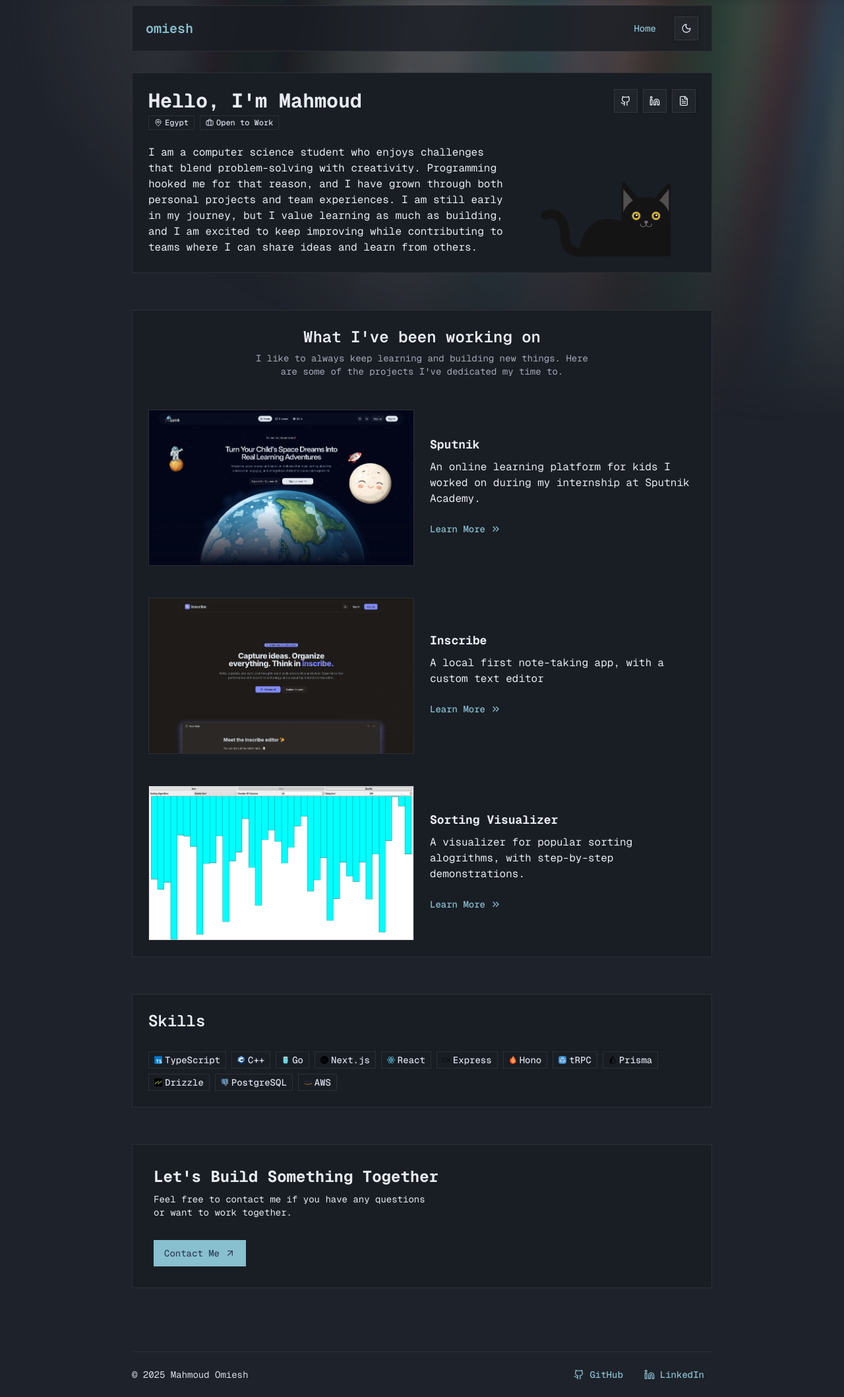
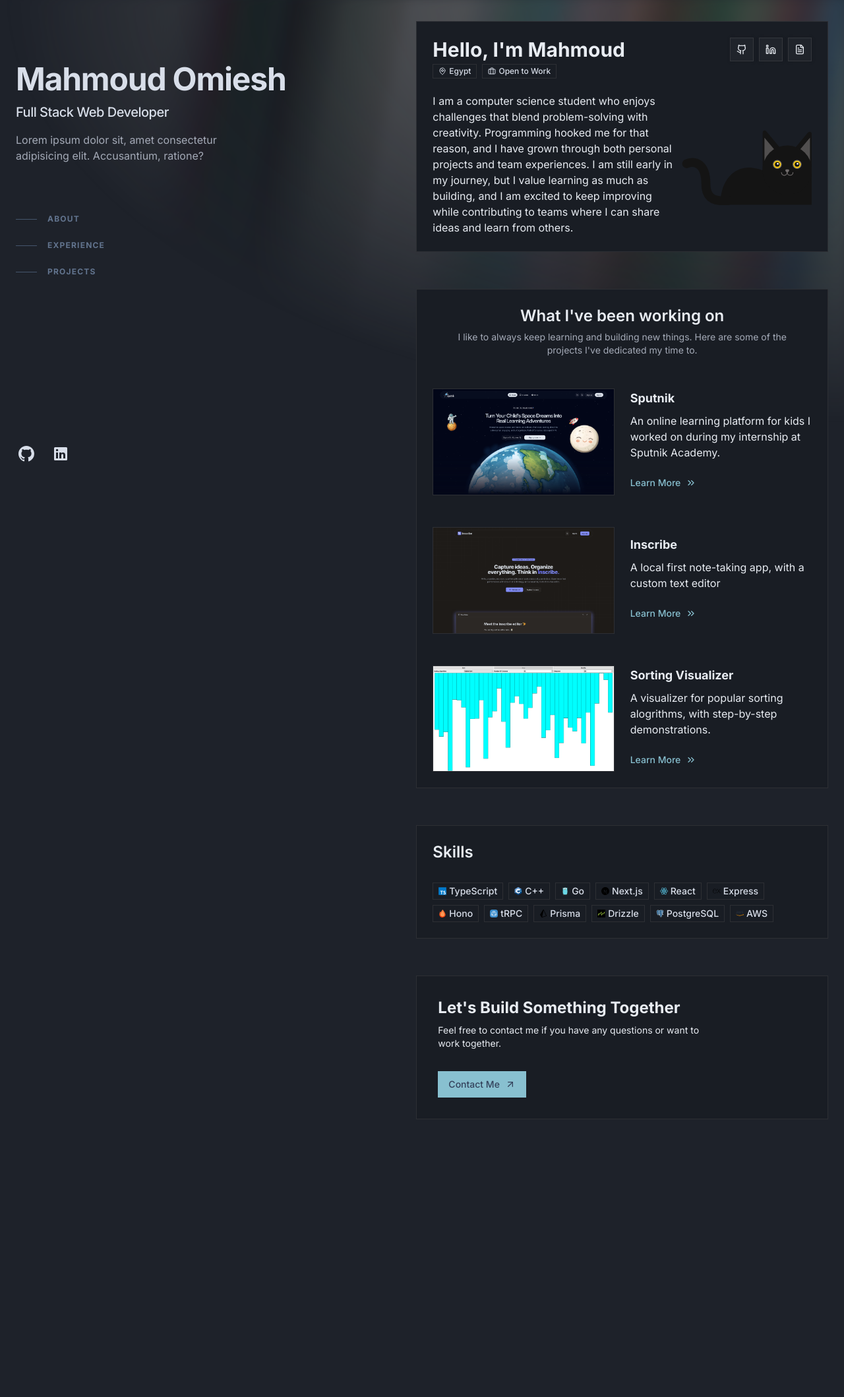
Before and after one commit to MahmoudOmiesh/portfolio, a Next.js app: page / in a window 1280 px wide. Shown: the whole page at 66% size. After the commit the page ends 1793 px from the top, so only its background shows below. Built offline with nearby package versions, Linux system fonts and the light colour scheme.

Commit message:
feat: new header

```diff
--- a/src/app/layout.tsx
+++ b/src/app/layout.tsx
@@ -18,7 +18,7 @@ const geistMono = Geist_Mono({
   variable: "--font-mono",
 });
 
-const geist = Inter({
+const inter = Inter({
   subsets: ["latin"],
   variable: "--font-sans",
 });
@@ -29,20 +29,19 @@ export default function RootLayout({
   return (
     <html
       lang="en"
-      className={`${geist.variable} ${geistMono.variable}`}
+      className={`${inter.variable} ${geistMono.variable}`}
       suppressHydrationWarning
     >
-      <body className="font-mono">
+      <body className="font-sans">
         <ThemeProvider
           attribute="class"
           defaultTheme="dark"
           enableSystem={false}
           disableTransitionOnChange
         >
-          <MaxWidthWrapper className="flex min-h-screen flex-col">
+          <MaxWidthWrapper className="flex min-h-screen justify-between gap-4">
             <Header />
             <main className="flex flex-1 flex-col">{children}</main>
-            <Footer />
           </MaxWidthWrapper>
         </ThemeProvider>
       </body>
--- a/src/components/footer.tsx
+++ /dev/null
@@ -1,28 +0,0 @@
-import { GithubIcon, LinkedinIcon } from "lucide-react";
-import { Button } from "./ui/button";
-
-export function Footer() {
-  return (
-    <footer className="flex flex-col items-center justify-between gap-2 border-t py-4 text-sm sm:flex-row">
-      <p>&copy; {new Date().getFullYear()} Mahmoud Omiesh</p>
-      <ul className="flex gap-2">
-        <li>
-          <Button variant="link" asChild>
-            <a href="https://github.com/MahmoudOmiesh" target="_blank">
-              <GithubIcon />
-              GitHub
-            </a>
-          </Button>
-        </li>
-        <li>
-          <Button variant="link" asChild>
-            <a href="https://linkedin.com/in/mahmoud-omiesh" target="_blank">
-              <LinkedinIcon />
-              LinkedIn
-            </a>
-          </Button>
-        </li>
-      </ul>
-    </footer>
-  );
-}
--- a/src/components/header.tsx
+++ b/src/components/header.tsx
@@ -1,52 +1,82 @@
 "use client";
 
 import Link from "next/link";
-import { Button } from "./ui/button";
-import { usePathname } from "next/navigation";
-import { cn } from "~/lib/utils";
-import { ThemeToggle } from "./theme-toggle";
+import { GitHubIcon, LinkedInIcon } from "./tech-icons";
 
-const HEADER_LINKS = [
+const NAV_LINKS = [
   {
-    label: "Home",
-    href: "/",
+    label: "About",
+    href: "#about",
   },
-  // {
-  //   label: "Blog",
-  //   href: "/blog",
-  // },
+  {
+    label: "Experience",
+    href: "#experience",
+  },
+  {
+    label: "Projects",
+    href: "#projects",
+  },
+];
+
+const SOCIAL_LINKS = [
+  {
+    label: "GitHub",
+    icon: GitHubIcon,
+    href: "https://github.com/MahmoudOmiesh",
+  },
+  {
+    label: "LinkedIn",
+    icon: LinkedInIcon,
+    href: "https://linkedin.com/in/mahmoud-omiesh",
+  },
 ];
 
 export function Header() {
-  const pathname = usePathname();
-
   return (
-    <header className="supports-[backdrop-filter]:bg-card/80 bg-card sticky top-2 z-50 mb-2 flex items-center justify-between border p-5 py-4 backdrop-blur">
-      <Link href="/" className="text-primary relative text-xl font-semibold">
-        omiesh
-      </Link>
-      <div className="flex items-center gap-4">
-        <nav>
-          <ul className="flex items-center">
-            {HEADER_LINKS.map((link) => (
-              <li key={link.href}>
-                <Button
-                  variant="link"
-                  size="sm"
-                  className={cn(
-                    "text-card-foreground",
-                    pathname === link.href && "text-primary",
-                  )}
-                  asChild
-                >
-                  <Link href={link.href}>{link.label}</Link>
-                </Button>
-              </li>
-            ))}
-          </ul>
-        </nav>
-        <ThemeToggle />
+    <header className="sticky top-0 flex max-h-screen w-[48%] flex-col justify-between py-24">
+      <div>
+        <h1 className="text-4xl font-bold tracking-tight sm:text-5xl">
+          <Link href="/">Mahmoud Omiesh</Link>
+        </h1>
+        <h2 className="mt-3 text-lg font-medium tracking-tight sm:text-xl">
+          Full Stack Web Developer
+        </h2>
+        <p className="text-muted-foreground mt-4 max-w-xs leading-normal">
+          Lorem ipsum dolor sit, amet consectetur adipisicing elit. Accusantium,
+          ratione?
+        </p>
+        <ul className="mt-16 w-max">
+          {NAV_LINKS.map((link) => (
+            <li key={link.href}>
+              <a
+                className="group flex items-center gap-4 py-3"
+                href={link.href}
+              >
+                <span className="h-px w-8 bg-slate-600 transition-all group-hover:w-16 group-hover:bg-slate-200 group-focus-visible:w-16 group-focus-visible:bg-slate-200 group-[.active]:w-16 group-[.active]:bg-slate-200"></span>
+                <span className="text-xs font-bold tracking-widest text-slate-500 uppercase group-hover:text-slate-200 group-focus-visible:text-slate-200 group-[.active]:text-slate-200">
+                  {link.label}
+                </span>
+              </a>
+            </li>
+          ))}
+        </ul>
       </div>
+      <ul className="flex items-center gap-5">
+        {SOCIAL_LINKS.map((link) => (
+          <li key={link.href} className="shrink-0">
+            <a
+              className="block p-1 hover:text-slate-200"
+              href={link.href}
+              target="_blank"
+              rel="noreferrer noopener"
+              title={link.label}
+            >
+              <span className="sr-only">{link.label}</span>
+              <link.icon className="size-6" />
+            </a>
+          </li>
+        ))}
+      </ul>
     </header>
   );
 }
--- a/src/components/max-width-wrapper.tsx
+++ b/src/components/max-width-wrapper.tsx
@@ -8,7 +8,7 @@ export function MaxWidthWrapper({
   className?: string;
 }) {
   return (
-    <div className={cn("mx-auto w-full max-w-4xl px-2", className)}>
+    <div className={cn("mx-auto w-full max-w-screen-xl px-6", className)}>
       {children}
     </div>
   );
--- a/src/components/tech-icons/index.tsx
+++ b/src/components/tech-icons/index.tsx
@@ -729,3 +729,31 @@ export function DrizzleIcon({ className }: { className?: string }) {
     </svg>
   );
 }
+
+export function GitHubIcon({ className }: { className?: string }) {
+  return (
+    <svg
+      xmlns="http://www.w3.org/2000/svg"
+      viewBox="0 0 16 16"
+      fill="currentColor"
+      className={cn("size-4", className)}
+      aria-hidden="true"
+    >
+      <path d="M8 0C3.58 0 0 3.58 0 8c0 3.54 2.29 6.53 5.47 7.59.4.07.55-.17.55-.38 0-.19-.01-.82-.01-1.49-2.01.37-2.53-.49-2.69-.94-.09-.23-.48-.94-.82-1.13-.28-.15-.68-.52-.01-.53.63-.01 1.08.58 1.23.82.72 1.21 1.87.87 2.33.66.07-.52.28-.87.51-1.07-1.78-.2-3.64-.89-3.64-3.95 0-.87.31-1.59.82-2.15-.08-.2-.36-1.02.08-2.12 0 0 .67-.21 2.2.82.64-.18 1.32-.27 2-.27.68 0 1.36.09 2 .27 1.53-1.04 2.2-.82 2.2-.82.44 1.1.16 1.92.08 2.12.51.56.82 1.27.82 2.15 0 3.07-1.87 3.75-3.65 3.95.29.25.54.73.54 1.48 0 1.07-.01 1.93-.01 2.2 0 .21.15.46.55.38A8.013 8.013 0 0016 8c0-4.42-3.58-8-8-8z"></path>
+    </svg>
+  );
+}
+
+export function LinkedInIcon({ className }: { className?: string }) {
+  return (
+    <svg
+      xmlns="http://www.w3.org/2000/svg"
+      viewBox="0 0 24 24"
+      fill="currentColor"
+      className={cn("size-4", className)}
+      aria-hidden="true"
+    >
+      <path d="M20.5 2h-17A1.5 1.5 0 002 3.5v17A1.5 1.5 0 003.5 22h17a1.5 1.5 0 001.5-1.5v-17A1.5 1.5 0 0020.5 2zM8 19H5v-9h3zM6.5 8.25A1.75 1.75 0 118.3 6.5a1.78 1.78 0 01-1.8 1.75zM19 19h-3v-4.74c0-1.42-.6-1.93-1.38-1.93A1.74 1.74 0 0013 14.19a.66.66 0 000 .14V19h-3v-9h2.9v1.3a3.11 3.11 0 012.7-1.4c1.55 0 3.36.86 3.36 3.66z"></path>
+    </svg>
+  );
+}
```
